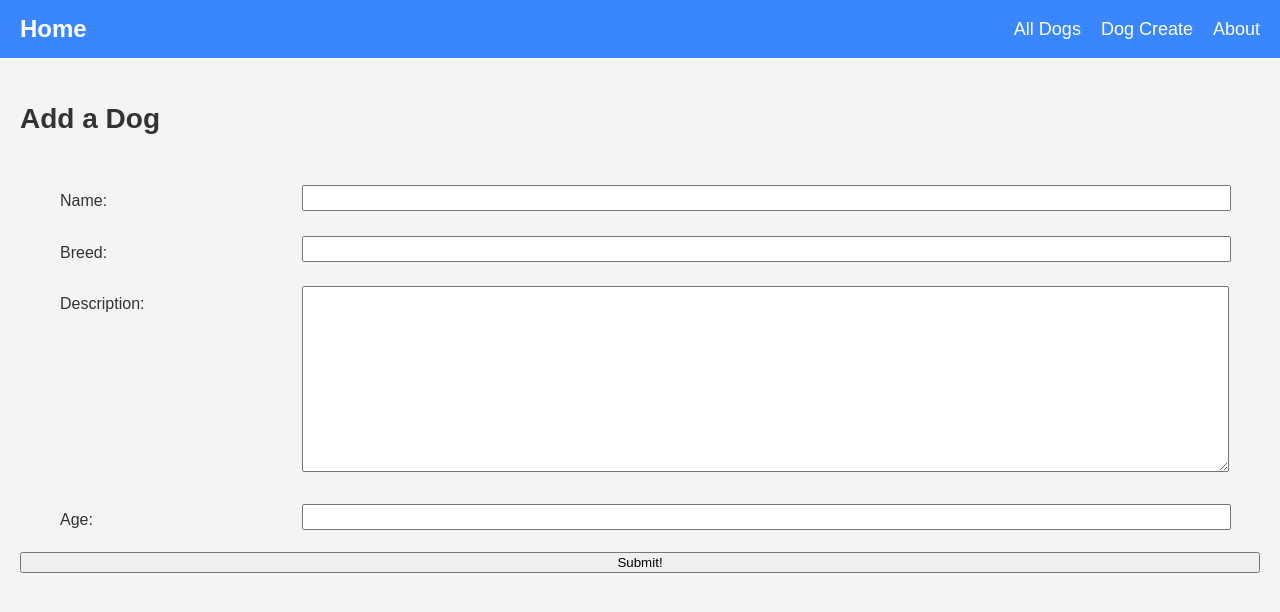
After one commit to andrewreese16/django-crud-app-lab, a Django app: page /dogs/create/ in a window 1280 px wide. The commit adds this page. Shown: the top 612 px of the page. Run offline with Django 5.2, Linux system fonts and the light colour scheme.

Commit message:
added one CBV

```diff
--- a/my_app/models.py
+++ b/my_app/models.py
@@ -1,4 +1,6 @@
 from django.db import models
+
+from django.urls import reverse
 
 # Create your models here.
 
@@ -10,3 +12,9 @@ class Dog(models.Model):
 
   def __str__(self):
     return self.name
+
+
+  def get_absolute_url(self):
+      # Redirecting to cat-detail page after a POST request
+      # looking at urls.py
+    return reverse("dog-detail", kwargs={"dog_id": self.id})
--- /dev/null
+++ b/my_app/static/css/form.css
@@ -0,0 +1,38 @@
+.form-container {
+  display: flex;
+  flex-direction: column;
+  width: 100%;
+}
+
+table {
+  padding: 0 40px;
+  width: 100%;
+  border-spacing: 0 20px;
+}
+
+th {
+  text-align: left;
+  padding: 6px 20px 0 0;
+  font-weight: normal;
+  vertical-align: top;
+  font-size: var(--font-reg);
+}
+
+td {
+  max-width: 60%;
+}
+
+td > * {
+  width: 100%;
+  padding: 2px 4px;
+  font-size: var(--font-l);
+}
+
+td > textarea {
+  height: calc(4 * var(--font-l) + 8px);
+  font-family: inherit;
+}
+*/ .btn {
+  align-self: flex-end;
+  margin-right: 40px;
+}
--- a/my_app/templates/base.html
+++ b/my_app/templates/base.html
@@ -19,6 +19,7 @@
       <nav>
         <ul>
           <li><a href="{% url 'dog-index' %}">All Dogs</a></li>
+          <li><a href="{% url 'dog-create' %}">Dog Create</a></li>
           <li><a href="{% url 'about' %}">About</a></li>
         </ul>
       </nav>
--- /dev/null
+++ b/my_app/templates/my_app/dog_form.html
@@ -0,0 +1,22 @@
+{% extends "base.html" %}
+{% load static %}
+
+
+{% block head %}
+<link rel="stylesheet" href="{% static 'css/form.css' %}">
+{% endblock head %}
+
+
+{% block content %}
+<div class="page-header">
+  <h1>Add a Dog</h1>
+</div>
+
+<form action="" method="post" class="form-container">
+  {% csrf_token %}
+  <table>
+    {{ form.as_table }}
+  </table>
+  <button type="submit" class="btn submit">Submit!</button>
+</form>
+{% endblock content %}
--- a/my_app/urls.py
+++ b/my_app/urls.py
@@ -6,4 +6,6 @@ urlpatterns = [
   path('about/', views.about, name="about"),
   path('dogs/', views.dog_index, name="dog-index"),
   path('dogs/<int:dog_id>/', views.dog_detail, name='dog-detail'),
+  # CBV (class based views), must call the as_view() method
+  path('dogs/create/', views.DogCreate.as_view(), name='dog-create')
 ]
--- a/my_app/views.py
+++ b/my_app/views.py
@@ -1,6 +1,7 @@
 from django.shortcuts import render
 from django.http import HttpResponse
 from .models import Dog
+from django.views.generic.edit import CreateView
 
 # Create your views here.
 
@@ -17,3 +18,14 @@ def dog_index(request):
 def dog_detail(request, dog_id):
   dog_from_db = Dog.objects.get(id=dog_id)
   return render(request, 'dogs/detail.html', {'dog': dog_from_db})
+
+
+# This expects a template in the format of
+# templates/<app-name>/<model_name>_form.html
+#templates/my_app/dog_form.html
+class DogCreate(CreateView):
+  model = Dog
+  fields = '__all__'
+  # Go to the models.py file for the Dog model
+  # to see where the DogCreate redirects to, after
+  # a POST request
```
